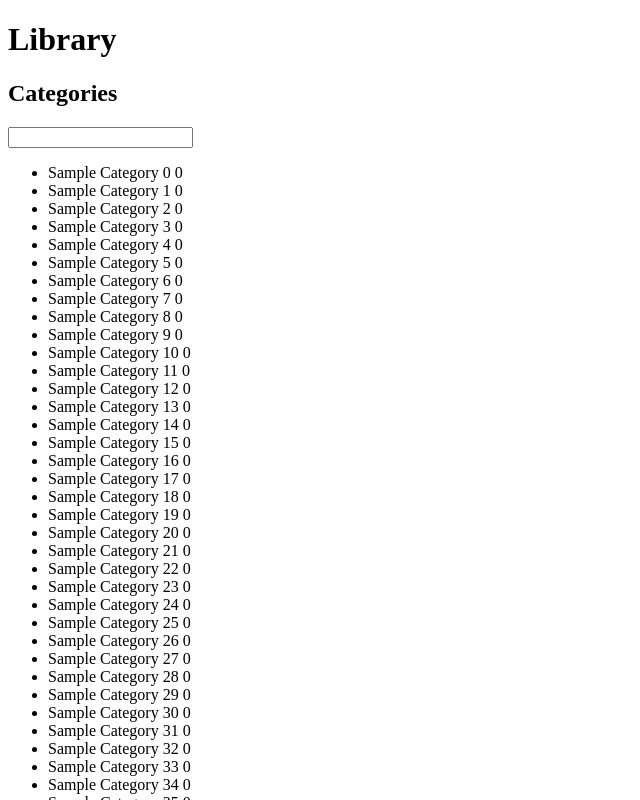
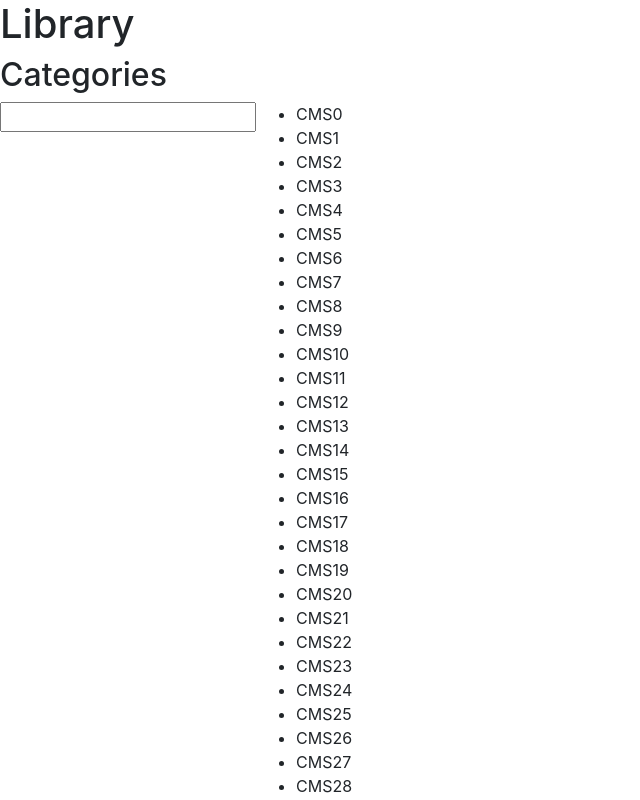
Before and after one commit to RyanLiu99/category, an Angular app: page / in a window 1280 px wide. Shown: the top 800 px of the page, without its empty margins (0-640 px from the left). Built offline with nearby package versions, Linux system fonts and the light colour scheme.

Commit message:
init search works

```diff
--- a/angular.json
+++ b/angular.json
@@ -24,6 +24,7 @@
               "src/assets"
             ],
             "styles": [
+              "./node_modules/bootstrap/dist/css/bootstrap.css",
               "src/styles.css"
             ],
             "scripts": []
--- a/package.json
+++ b/package.json
@@ -19,6 +19,7 @@
     "@angular/platform-browser": "~9.1.11",
     "@angular/platform-browser-dynamic": "~9.1.11",
     "@angular/router": "~9.1.11",
+    "bootstrap": "^4.5.0",
     "rxjs": "~6.5.4",
     "tslib": "^1.10.0",
     "zone.js": "~0.10.2"
--- a/src/app/app.component.html
+++ b/src/app/app.component.html
@@ -2,7 +2,14 @@
 
 <h2>Categories</h2>
 
-<input type="text" [(ngModel)]="searchText"/>
-<app-category-list [categories]="visibleCategories"></app-category-list>
-
-<app-applet-list></app-applet-list>
+<div class="container-fluid">
+  <div class="row">
+    <div class="col-xs-6">
+      <input #searchBox (input)="searchTextChanged(searchBox.value)" />
+      <app-category-list [categories]="visibleCategories" (categoryChanged)="selectedCategory($event)" ></app-category-list>
+    </div>
+    <div class="col-xs-6">
+      <app-applet-list [appletNames]="visibleAppletNames"></app-applet-list>
+    </div>
+  </div>
+</div>
--- a/src/app/app.component.ts
+++ b/src/app/app.component.ts
@@ -1,33 +1,76 @@
-import { Component } from '@angular/core';
-import { Library } from './models/library';
+import { Component, OnInit} from '@angular/core';
 import { LibService } from './services/lib.service';
 import { Category } from './models/category';
+import { Observable, Subject, combineLatest } from 'rxjs';
+import {
+  debounceTime, distinctUntilChanged, map
+} from 'rxjs/operators';
+import { Filter } from './models/filter';
+import { Applet } from './models/applet';
 
 @Component({
   selector: 'app-root',
   templateUrl: './app.component.html',
   styleUrls: ['./app.component.css']
 })
-export class AppComponent {
+export class AppComponent implements OnInit {
 
-  private _searchText: string;
+  private currentCategoryName: string | null;
+  private searchTextSubject = new Subject<string>();
+  private currentCategorySubject = new Subject<string>();
 
-  get searchText(): string {
-    return this._searchText;
-  }
-  set searchText(value: string) {
-    this._searchText = value;
+  searchText$ : Observable<string>;
+  category$ : Observable<string>;
+  visibleCategories: Category[] = [];
+  visibleAppletNames: string[] = [];
+
+  constructor(private libService: LibService) {
   }
 
-  lib: Library;
-  visibleCategories: Category[];
-
-  constructor(libService: LibService) {
-    this.lib = libService.getLibrary();
-    this.search();
+  searchTextChanged(searchText: string) {
+    this.searchTextSubject.next(searchText);
   }
 
-  private search(){
-     this.visibleCategories = this.lib.categories.map(c => new Category(c));
+  selectedCategory(categoryName: string) {
+      this.currentCategorySubject.next(categoryName);
+  }
+
+  ngOnInit(): void {
+
+    this.searchText$ = this.searchTextSubject.pipe(
+      debounceTime(300),
+      distinctUntilChanged()
+    )
+
+    this.category$ = this.searchTextSubject.pipe(
+      debounceTime(300),
+      distinctUntilChanged()
+    );
+
+    let filter$ = combineLatest( this.searchText$,  this.category$,
+      (searchText, category) => new Filter( searchText, category))
+    .pipe(
+      debounceTime(300),
+      map( (filter: Filter) => this.search(filter))
+
+    );
+
+    filter$.subscribe( applets => this.showApplets(applets) )
+
+    this.searchTextChanged(null);
+    this.selectedCategory(null)
+
+  }
+
+
+  private search(filter: Filter) : Applet[]{
+    console.log("search", filter);
+     return this.libService.search(filter);
+  }
+
+  private showApplets(applets : Applet[]) {
+    console.log("showApplets", applets);
+    this.visibleCategories = [];
+    this.visibleAppletNames = applets.map(a => a.name);
   }
 }
--- a/src/app/components/applet-list/applet-list.component.ts
+++ b/src/app/components/applet-list/applet-list.component.ts
@@ -12,6 +12,7 @@ export class AppletListComponent implements OnInit {
   constructor() { }
 
   ngOnInit(): void {
+
   }
 
 }
--- a/src/app/components/category-list/category-list.component.html
+++ b/src/app/components/category-list/category-list.component.html
@@ -1,9 +1,6 @@
-
-<ul>
-  <li *ngFor="let category of categories" (click)="selectCategory(category)" >
+<ul class="list-group">
+  <li *ngFor="let category of categories"
+  (click)="selectCategory(category)"
+  >
     {{category.name}} {{category.count}}</li>
 </ul>
-
-<div>
-  <app-applet-list [appletNames]="selectedCategoryAppletNames" ></app-applet-list>
-</div>
--- a/src/app/components/category-list/category-list.component.ts
+++ b/src/app/components/category-list/category-list.component.ts
@@ -1,4 +1,4 @@
-import { Component, OnInit } from '@angular/core';
+import { Component, OnInit, EventEmitter, Output } from '@angular/core';
 import { Category } from 'src/app/models/category';
 
 @Component({
@@ -10,7 +10,7 @@ import { Category } from 'src/app/models/category';
 export class CategoryListComponent implements OnInit {
 
   categories: Category[];
-  selectedCategoryAppletNames: string[];
+  @Output() categoryChanged = new EventEmitter<string>();
   constructor() {
 
   }
@@ -19,7 +19,7 @@ export class CategoryListComponent implements OnInit {
   }
 
   selectCategory(category: Category){
-     this.selectedCategoryAppletNames = ["Applet" + category.name];
+     this.categoryChanged.emit(category.name);
   }
 
 }
--- /dev/null
+++ b/src/app/models/filter.ts
@@ -0,0 +1,6 @@
+export class Filter{
+
+  constructor(public searchText : string | null, public  category: string| null) {
+
+  }
+}
--- a/src/app/services/lib.service.ts
+++ b/src/app/services/lib.service.ts
@@ -1,17 +1,33 @@
 import { Injectable } from '@angular/core';
 import { Library } from '../models/library';
+import { Filter } from '../models/filter';
+import { Observable, of } from 'rxjs';
+import { Applet } from '../models/applet';
 
 @Injectable({
   providedIn: 'root'
 })
 export class LibService {
-  constructor() { }
 
-  getLibrary(): Library {
-    let lib = new Library();
-    this.addBigData(lib, 100, 5000);
-    return lib;
+  private lib: Library;
+
+  constructor() {
+    this.lib = new Library();
+    this.addBigData(this.lib, 100, 5000);
   }
+
+  //It can also return Observable<Applet[]> if search is done on server side
+  search(filter: Filter): Applet[] {
+    let result = this.lib.applets;
+    if (!!filter.searchText) {
+      result = result.filter(a => a.name.indexOf(filter.searchText) !== -1);
+    }
+    if (!!filter.category) {
+      result = result.filter(a => a.categories.indexOf(filter.category) !== -1);
+    }
+    return result;
+  }
+
 
   private addBigData(lib: Library, ncategs: number, napplets: number) {
     for (var i = 0; i < ncategs; i++) {
```
Also changed, not shown: 1 other file (tests, documents, lock files or other folders).
